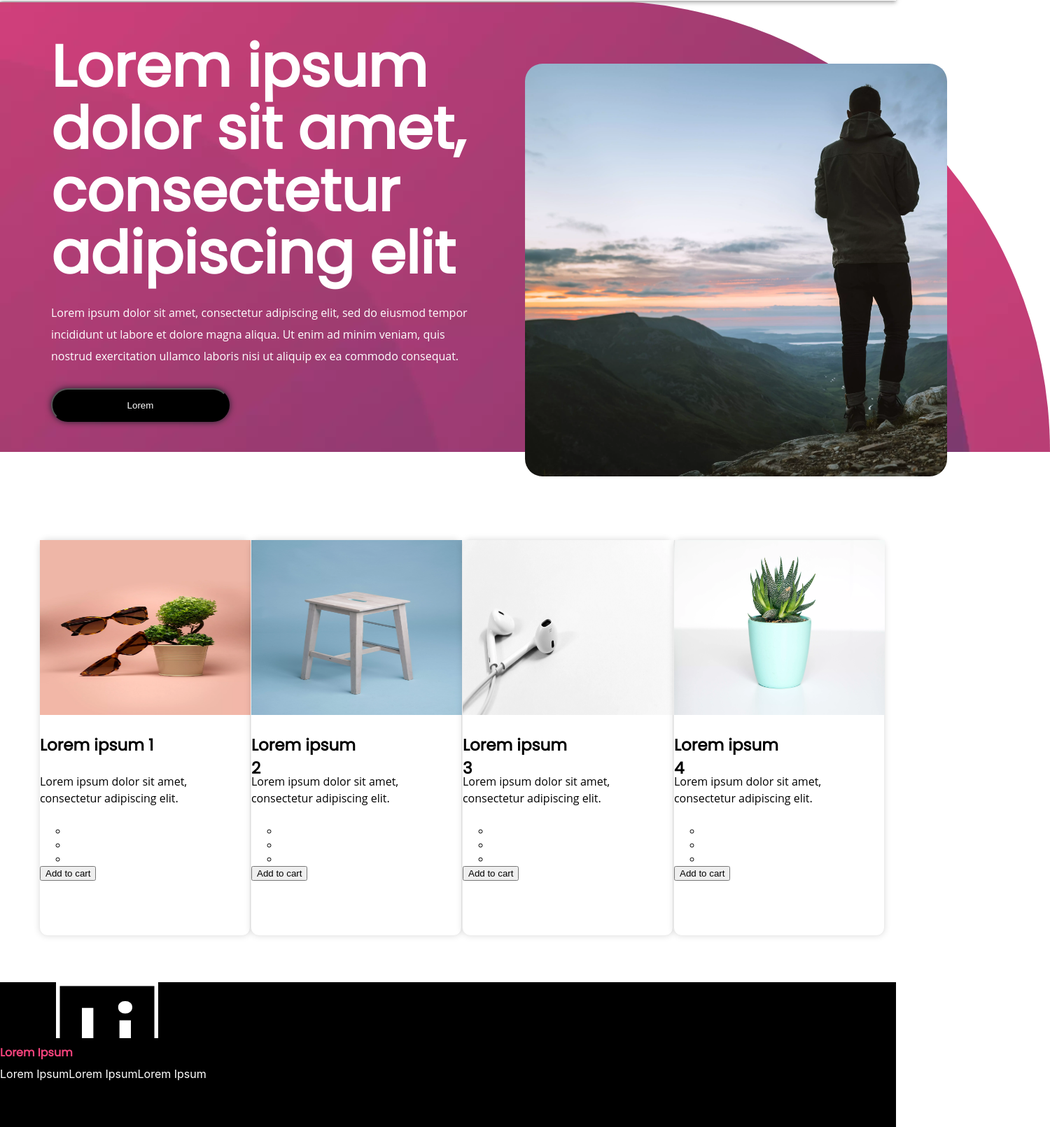
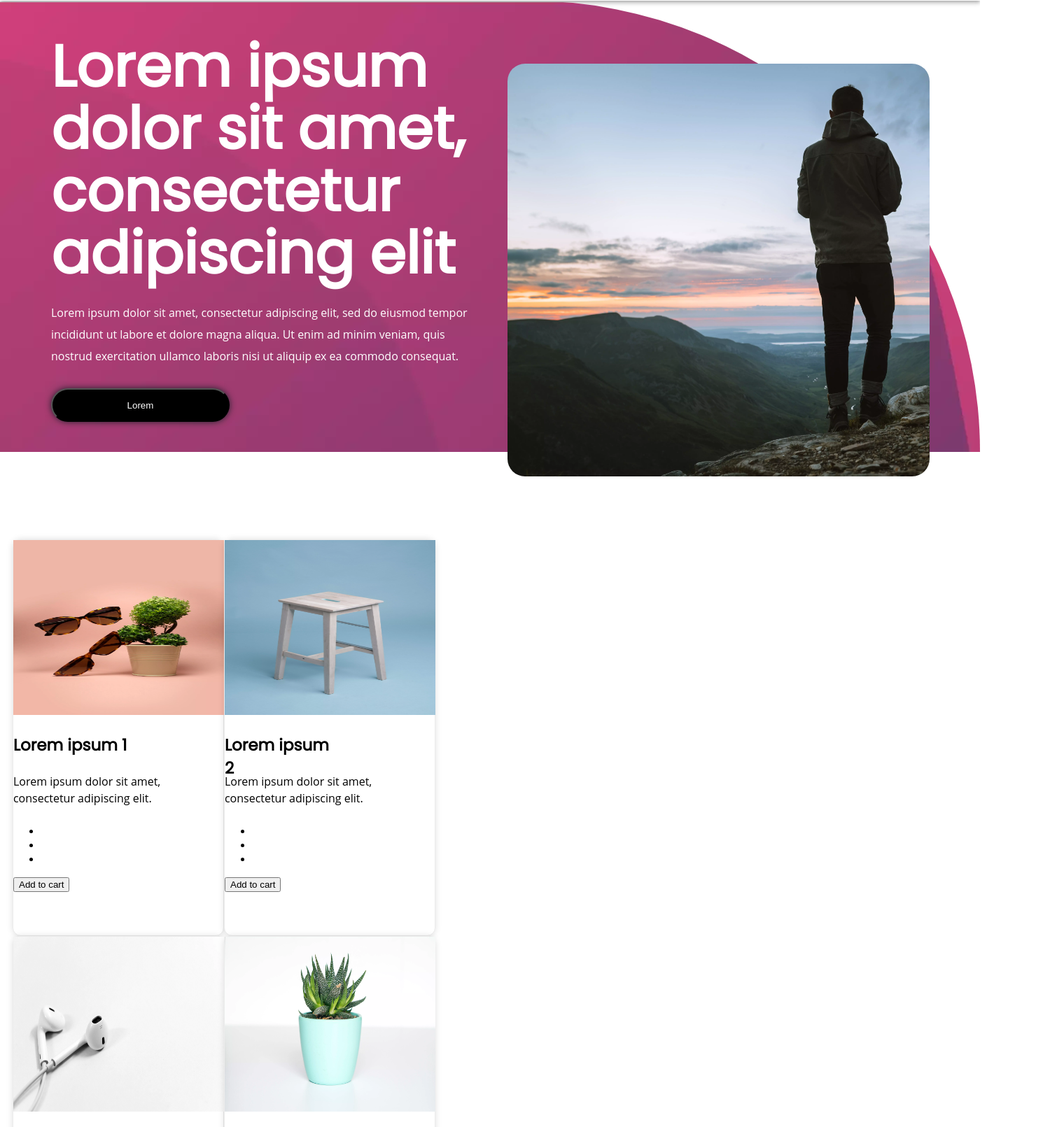
Before and after one commit to chrisbolosan/Lithium-Motors, a React (Create React App) app: page / in a window 1280 px wide. Shown: the part 149-1760 px from the top of the page at 70% size, 1500 px wide, since content can reach past the window. Built offline with nearby package versions, Linux system fonts and the light colour scheme.

Commit message:
more styling

```diff
--- a/src/LandingContainer/Footer/Footer.css
+++ b/src/LandingContainer/Footer/Footer.css
@@ -2,7 +2,7 @@
   display: flex;
   background-color: #000000;
   height: 250px;
-  width: 100%;
+  width: 1400px;
   color: white;
   margin-top: 50px;
 }
--- a/src/LandingContainer/Home/Home.css
+++ b/src/LandingContainer/Home/Home.css
@@ -2,10 +2,10 @@
   /* mask-border-width: 85%;
   max-height: 50%; */
   height: 644.86px;
-  width: 1500px;
+  width: 1400px;
   max-height: 700vh;
   border-radius: 0 800px 0 0;
-  aspect-ratio: auto 2 / 1;
+  /* aspect-ratio: auto 2 / 1; */
   background-image: url("../../assets/Home/background.webp");
   z-index: -5;
 }
--- a/src/LandingContainer/LandingContainer.css
+++ b/src/LandingContainer/LandingContainer.css
@@ -1,3 +1,6 @@
+.landing-container {
+  width: 100%;
+}
 .picture-overlap {
   /* height: 639px;
   width: 603px; */
@@ -9,7 +12,7 @@
   /* background-position: center; */
   z-index: 5;
   position: absolute;
-  margin-left: 750px;
+  margin-left: 725px;
   margin-top: 90px;
   border-radius: 25px 25px 25px 25px;
 }
--- a/src/LandingContainer/Navigation/NavigationBar.js
+++ b/src/LandingContainer/Navigation/NavigationBar.js
@@ -40,7 +40,7 @@ const NavigationBar = () => {
     <AppBar
       className="navigation-container"
       position="static"
-      sx={{ background: "#FFFFFF" }}
+      sx={{ background: "#FFFFFF", width: "1400px" }}
     >
       <Container maxWidth="xl">
         <Toolbar disableGutters>
--- a/src/LandingContainer/Products/Products.css
+++ b/src/LandingContainer/Products/Products.css
@@ -9,7 +9,7 @@
   flex-wrap: wrap;
   justify-content: center;
   align-items: center;
-  width: 100%;
+  width: 50%;
   height: 100%;
   margin-top: 125px;
 }
--- a/src/LandingContainer/Products/Products.js
+++ b/src/LandingContainer/Products/Products.js
@@ -10,7 +10,7 @@ import "./Products.css";
 export default function Product() {
   return (
     <section className="product-container">
-      <ul className="product-parent">
+      <div className="product-parent">
         <div className="product-details">
           <img src={glassesImg} alt="" />
           <h3 className="product-title">Lorem ipsum 1</h3>
@@ -92,7 +92,7 @@ export default function Product() {
           </ul>
           <button>Add to cart</button>
         </li> */}
-      </ul>
+      </div>
     </section>
   );
 }
```
